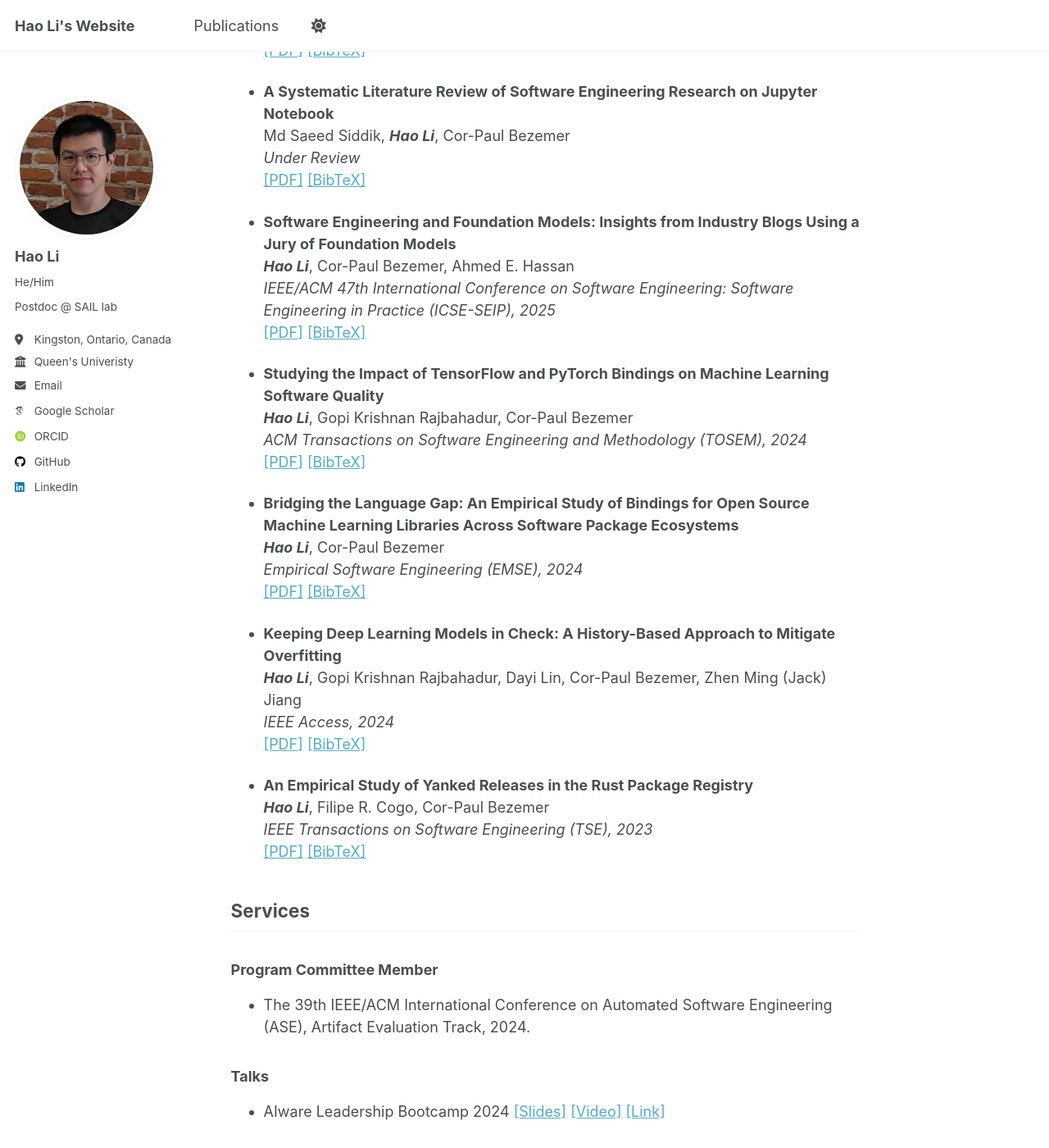
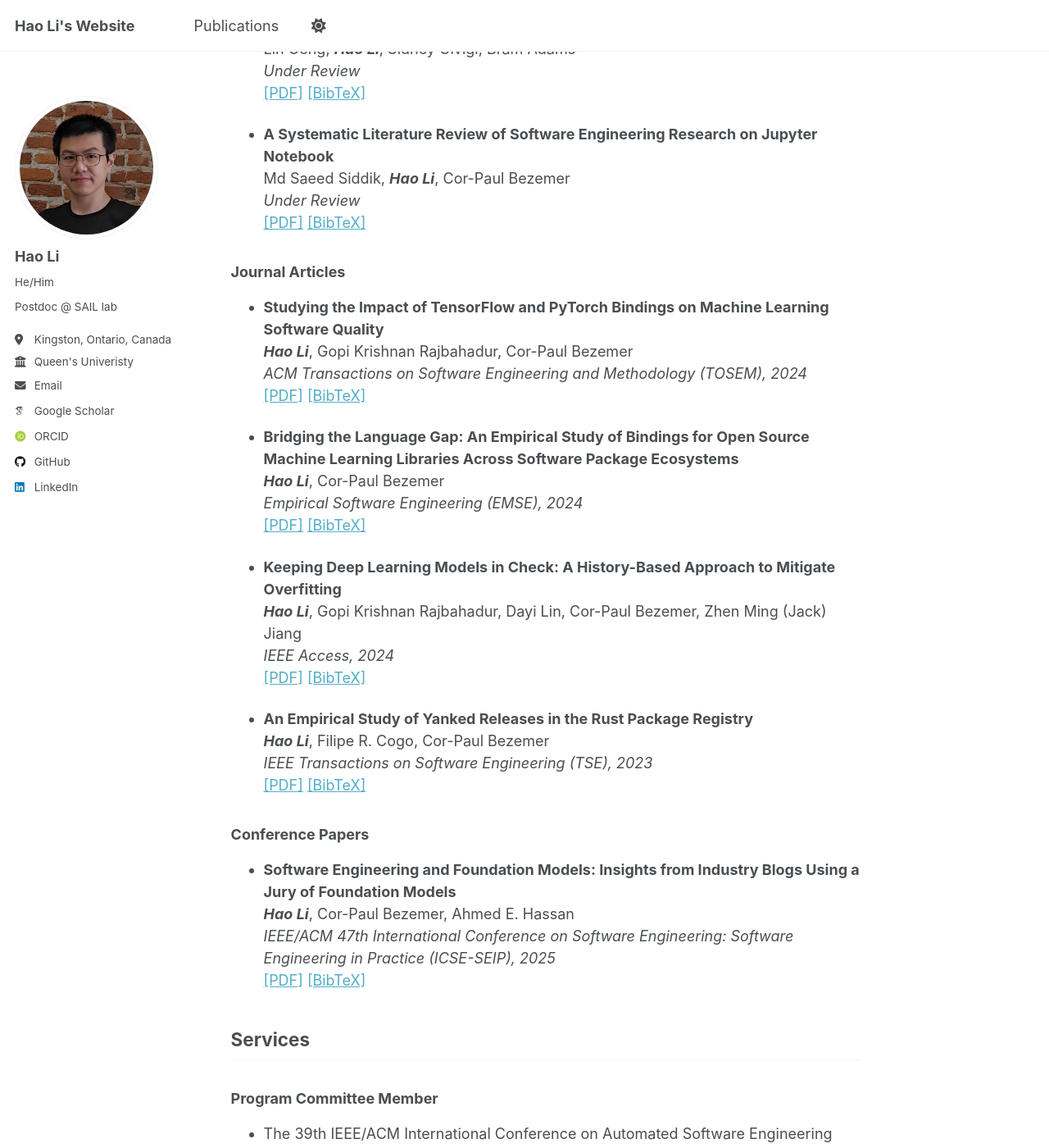
Before and after one commit to Leo-LiHao/Leo-LiHao.github.io, a Jekyll site: the page built from _pages/about.md, in a window 1280 px wide and 1400 px high, scrolled down 763 px. Shown: the whole window at 82% size. Built offline with Jekyll 4.4.1, drawn with Linux system fonts in a browser that asks for light colours; some web fonts are replaced; some of the changed lines change nothing that is shown.

Commit message:
add subsections under Publications

```diff
--- a/_pages/about.md
+++ b/_pages/about.md
@@ -17,6 +17,8 @@ I am a Postdoctoral Researcher at the [Software Analysis and Intelligence Lab (S
 
 For the most up-to-date list of my publications, please see my [Google Scholar page](https://scholar.google.com/citations?user=3xI3QLsAAAAJ&hl=en).
 
+### Preprints
+
 - **Towards Refining Developer Questions using LLM-Based Named Entity Recognition for Developer Chatroom Conversations**
   Pouya Fathollahzadeh, Mariam El Mezouar, ***Hao Li***, Ying Zou, Ahmed E. Hassan
   *Under Review*
@@ -32,10 +34,7 @@ For the most up-to-date list of my publications, please see my [Google Scholar p
   *Under Review*
   [[PDF]](https://leo-lihao.github.io/files/P3.pdf) [[BibTeX]](https://leo-lihao.github.io/files/P3.bib)
 
-- **Software Engineering and Foundation Models: Insights from Industry Blogs Using a Jury of Foundation Models**
-  ***Hao Li***, Cor-Paul Bezemer, Ahmed E. Hassan
-  *IEEE/ACM 47th International Conference on Software Engineering: Software Engineering in Practice (ICSE-SEIP), 2025*
-  [[PDF]](https://leo-lihao.github.io/files/C1.pdf) [[BibTeX]](https://leo-lihao.github.io/files/C1.bib)
+### Journal Articles
 
 - **Studying the Impact of TensorFlow and PyTorch Bindings on Machine Learning Software Quality**
   ***Hao Li***, Gopi Krishnan Rajbahadur, Cor-Paul Bezemer
@@ -57,6 +56,13 @@ For the most up-to-date list of my publications, please see my [Google Scholar p
   *IEEE Transactions on Software Engineering (TSE), 2023*
   [[PDF]](https://leo-lihao.github.io/files/J1.pdf) [[BibTeX]](https://leo-lihao.github.io/files/J1.bib)
 
+### Conference Papers
+
+- **Software Engineering and Foundation Models: Insights from Industry Blogs Using a Jury of Foundation Models**
+  ***Hao Li***, Cor-Paul Bezemer, Ahmed E. Hassan
+  *IEEE/ACM 47th International Conference on Software Engineering: Software Engineering in Practice (ICSE-SEIP), 2025*
+  [[PDF]](https://leo-lihao.github.io/files/C1.pdf) [[BibTeX]](https://leo-lihao.github.io/files/C1.bib)
+
 ## Services
 
 ### Program Committee Member
```
